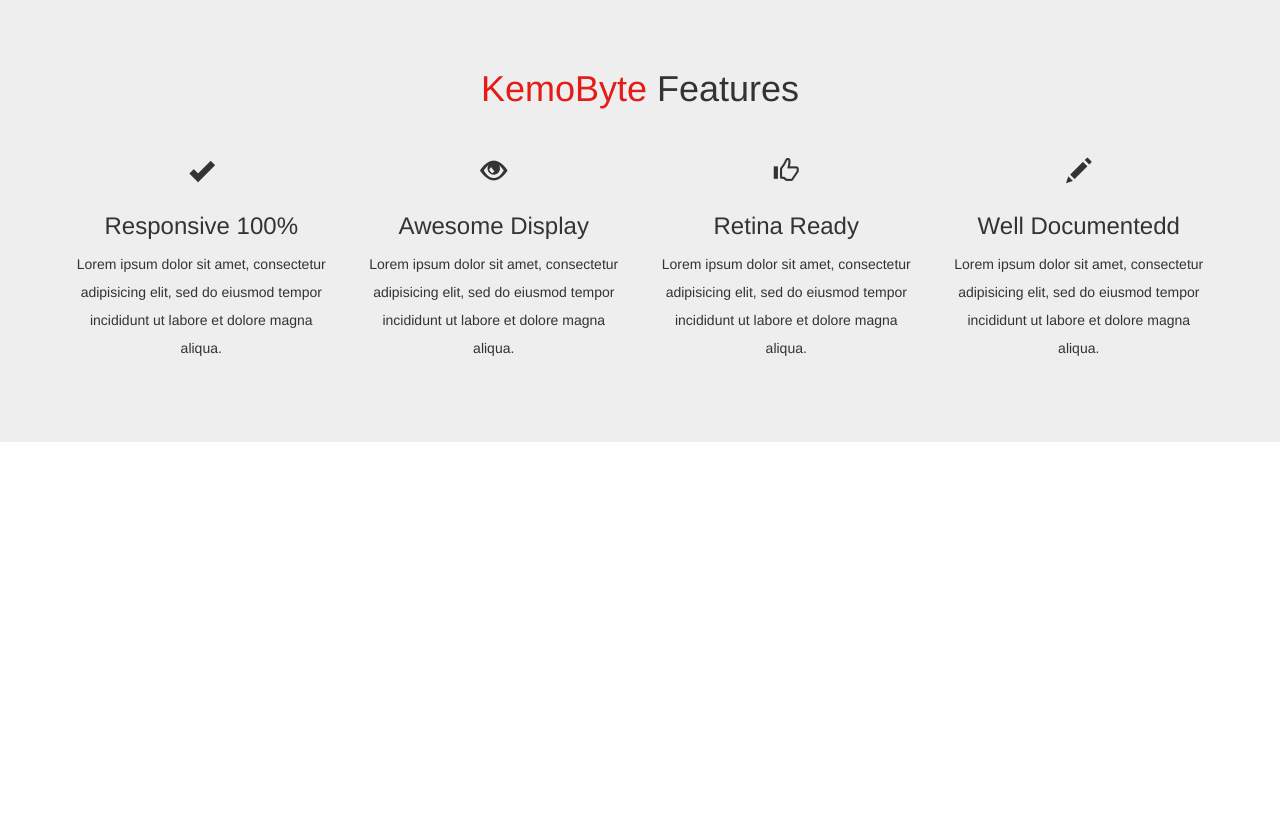
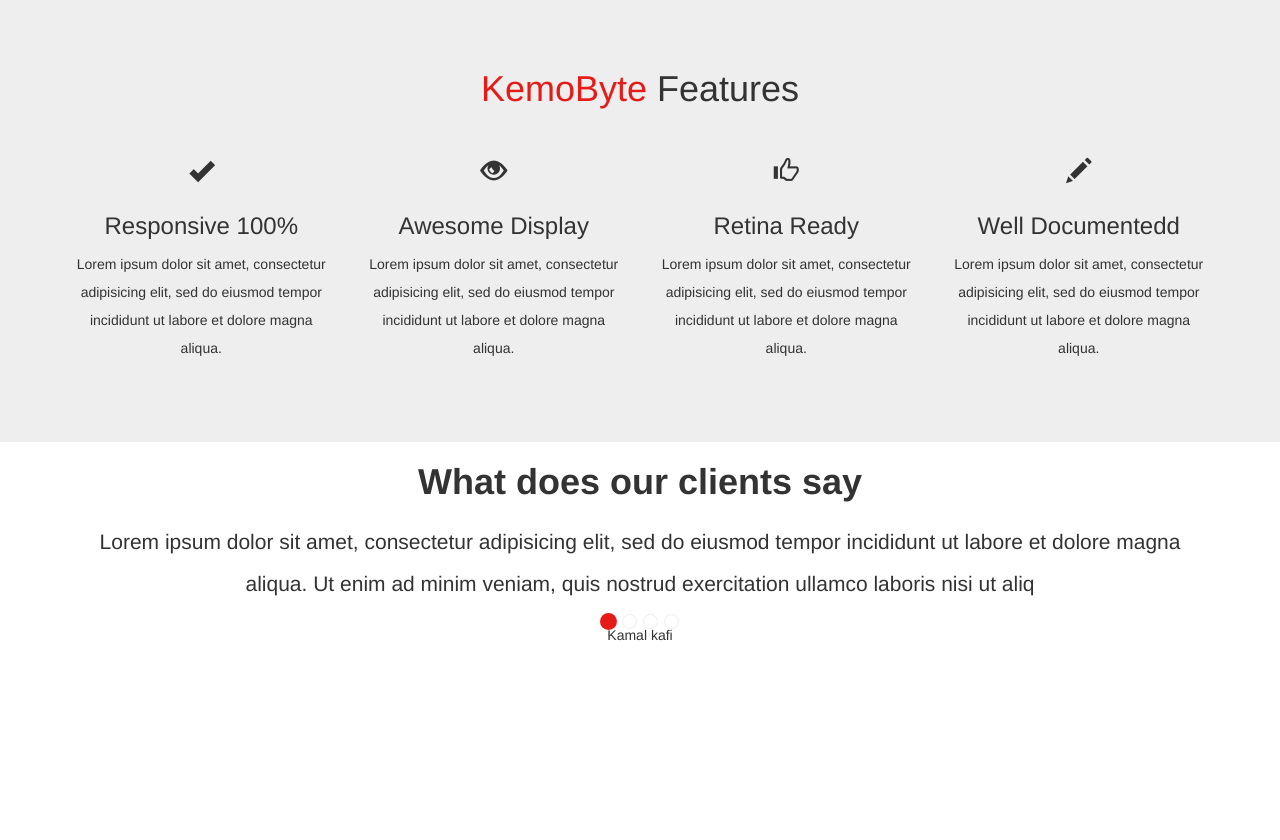
Before and after one commit to Kemo-Byte/bootstrap3, a PHP site: page / in a window 1280 px wide. Shown: the part 721-1561 px from the top of the page. Run offline with PHP 8.4, Linux system fonts and the light colour scheme.

Commit message:
css and index

```diff
--- a/css/style.css
+++ b/css/style.css
@@ -159,8 +159,14 @@
 /*End Section Features*/
 
 /*Start Testimonials*/
+.testimonials h1 {
+	font-weight: bold;
+	margin-bottom: 20px;
+}
 
-
+.testimonials .lead {
+	line-height: 2em;
+}
 
 
 /*End Testimonials*/
--- a/index.php
+++ b/index.php
@@ -102,8 +102,7 @@
 				<div class="feat">
 					<span class="glyphicon glyphicon-ok"></span>
 					<h3>Responsive 100%</h3>
-					<p>Lorem ipsum dolor sit amet, consectetur adipisicing elit, sed do eiusmod
-tempor incididunt ut labore et dolore magna aliqua.</p>
+					<p>Lorem ipsum dolor sit amet, consectetur adipisicing elit, sed do eiusmod tempor incididunt ut labore et dolore magna aliqua.</p>
 				</div>
 
 			</div>
@@ -113,8 +112,7 @@
 				<div class="feat">
 					<span class="glyphicon glyphicon-eye-open"></span>
 					<h3>Awesome Display</h3>
-					<p>Lorem ipsum dolor sit amet, consectetur adipisicing elit, sed do eiusmod
-tempor incididunt ut labore et dolore magna aliqua.</p>
+					<p>Lorem ipsum dolor sit amet, consectetur adipisicing elit, sed do eiusmod tempor incididunt ut labore et dolore magna aliqua.</p>
 				</div>
 
 			</div>
@@ -124,8 +122,7 @@
 				<div class="feat">
 					<span class="glyphicon glyphicon-thumbs-up"></span>
 					<h3>Retina Ready</h3>
-					<p>Lorem ipsum dolor sit amet, consectetur adipisicing elit, sed do eiusmod
-tempor incididunt ut labore et dolore magna aliqua.</p>
+					<p>Lorem ipsum dolor sit amet, consectetur adipisicing elit, sed do eiusmod tempor incididunt ut labore et dolore magna aliqua.</p>
 				</div>
 
 			</div>
@@ -135,8 +132,7 @@
 				<div class="feat">
 					<span class="glyphicon glyphicon-pencil"></span>
 					<h3>Well Documentedd</h3>
-					<p>Lorem ipsum dolor sit amet, consectetur adipisicing elit, sed do eiusmod
-tempor incididunt ut labore et dolore magna aliqua.</p>
+					<p>Lorem ipsum dolor sit amet, consectetur adipisicing elit, sed do eiusmod tempor incididunt ut labore et dolore magna aliqua.</p>
 				</div>
 
 			</div>
@@ -147,6 +143,74 @@
 
 <!-- End Features Section -->
 
+<!-- Start Testimonials Section -->
+
+<section class="testimonials text-center">
+
+	<div class="container">
+		<h1>What does our clients say</h1>
+
+
+		<!-- Start Testimonials Carousal  -->
+
+		<div id="testimonials_slide" class="carousel slide" data-ride="carousel">
+			  <!-- Indicators -->
+			  <ol class="carousel-indicators  hidden-xs">
+			    <li data-target="#testimonials_slide" data-slide-to="0" class="active"></li>
+			    <li data-target="#testimonials_slide" data-slide-to="1"></li>
+			    <li data-target="#testimonials_slide" data-slide-to="2"></li>
+			    <li data-target="#testimonials_slide" data-slide-to="3"></li>
+			  </ol>
+
+			  <!-- Wrapper for slides -->
+			  <div class="carousel-inner" role="listbox">
+
+			    <div class="item active">
+
+			        <p class="lead">Lorem ipsum dolor sit amet, consectetur adipisicing elit, sed do eiusmod
+			        tempor incididunt ut labore et dolore magna aliqua. Ut enim ad minim veniam,
+			        quis nostrud exercitation ullamco laboris nisi ut aliq</p>
+			        <span>Kamal kafi</span>
+
+			    </div>
+
+			   <div class="item">
+
+			        <p class="lead">Lorem ipsum dolor sit amet, consectetur adipisicing elit, sed do eiusmod
+			        tempor incididunt ut labore et dolore magna aliqua. Ut enim ad minim veniam,
+			        quis nostrud exercitation ullamco laboris nisi ut aliq</p>
+			    	<span>Ahmed Adam</span>
+
+			    </div>
+
+			    <div class="item">
+
+			        <p class="lead">Lorem ipsum dolor sit amet, consectetur adipisicing elit, sed do eiusmod
+			        tempor incididunt ut labore et dolore magna aliqua. Ut enim ad minim veniam,
+			        quis nostrud exercitation ullamco laboris nisi ut aliq</p>
+			    	<span>Mohammed Hamid</span>
+
+			    </div>
+
+			    <div class="item">
+
+			        <p class="lead">Lorem ipsum dolor sit amet, consectetur adipisicing elit, sed do eiusmod
+			        tempor incididunt ut labore et dolore magna aliqua. Ut enim ad minim veniam,
+			        quis nostrud exercitation ullamco laboris nisi ut aliq</p>
+			    	<span>Bashier idrees</span>
+
+			    </div>
+			</div>
+		</div>
+
+		<!-- End Testimonials Carousal -->
+	</div>
+
+
+</section>
+
+<!-- End Testimonials Section -->
+
 <!-- <br>
 <br>
 <br>
```
